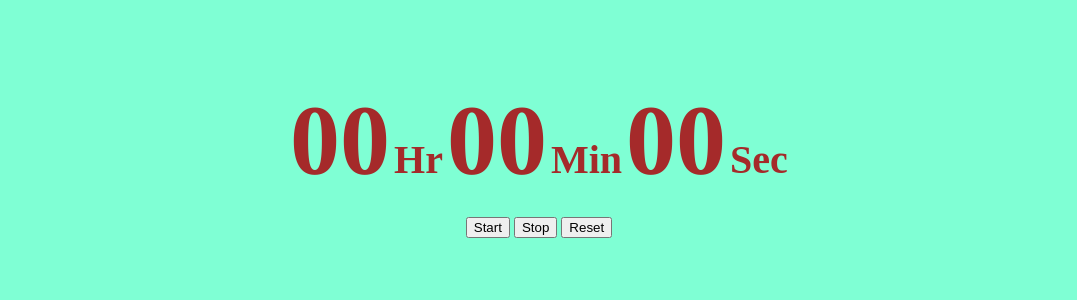
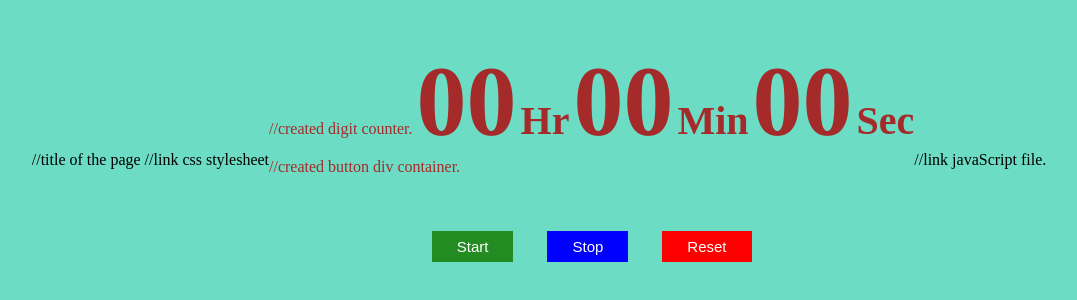
Before and after one commit to Jasdeep5119/Stopwatch, a plain HTML site: page index.html in a window 1280 px wide. Shown: the part 248-548 px from the top of the page, without its empty margins (101-1178 px from the left). Drawn offline with Linux system fonts and the light colour scheme.

Commit message:
Comments added to the index and css file

```diff
--- a/index.html
+++ b/index.html
@@ -3,12 +3,15 @@
 <head>
     <meta charset="UTF-8">
     <meta name="viewport" content="width=device-width, initial-scale=1.0">
+//title of the page
     <title>Stopwatch</title>
+//link css stylesheet
     <link rel="stylesheet" href="style.css">
 </head>
 <body>
     <div id="container">
          <div id="time">
+//created digit counter.
             <span class="digit" id="hr">00</span>
             <span class="txt">Hr</span>
             <span class="digit" id="min">00</span>
@@ -16,12 +19,14 @@
             <span class="digit" id="sec">00</span>
             <span class="txt">Sec</span>
         </div>
+//created button div container.
         <div id="btn-container">
-            <button class="btn" id="start">Start</button>
-            <button class="btn" id="stop">Stop</button>
-            <button class="btn" id="reset">Reset</button>
+            <button class="btn" id="start" onclick="start()">Start</button>
+            <button class="btn" id="stop" onclick="stop()">Stop</button>
+            <button class="btn" id="reset" onclick="reset()">Reset</button>
         </div>
     </div>
+//link javaScript file.
     <script src="script.js"></script>
 </body>
 </html>
--- a/style.css
+++ b/style.css
@@ -1,25 +1,56 @@
+/*Given style to the body elements.*/
 body{
-    background-color: aquamarine;
+    background-color: rgb(109, 220, 196);
     display: flex;
     justify-content: center;
     align-items: center;
     height: 100vh;
 }
 
+/*Add style to class digit*/
 .digit{
     font-size: 100px;
     font-weight: bold;
 }
+
+/*Add style to class txt*/
 .txt{
     font-size: 40px;
     font-weight: bold;
 }
 
+/*Add color to the id container*/
 #container{
     color: brown;
 }
 
+/*Add style to id btn-container*/
 #btn-container{
     text-align: center;
-    margin-top: 20px;
+    margin-top: 40px;
 }
+
+/*Add style to class btn*/
+.btn{
+    padding: 7px 25px;
+    font-size: 15px;
+    margin: 15px;
+    border: 0px;
+    cursor: pointer;
+    color: white;
+}
+
+/*Add background-color to id start */
+#start{
+    background-color: forestgreen;
+}
+
+/*Add background-color to id stop */
+#stop{
+    background-color: blue;
+}
+
+/*Add background-color to id reset */
+#reset{
+    background-color: red;
+}
```
